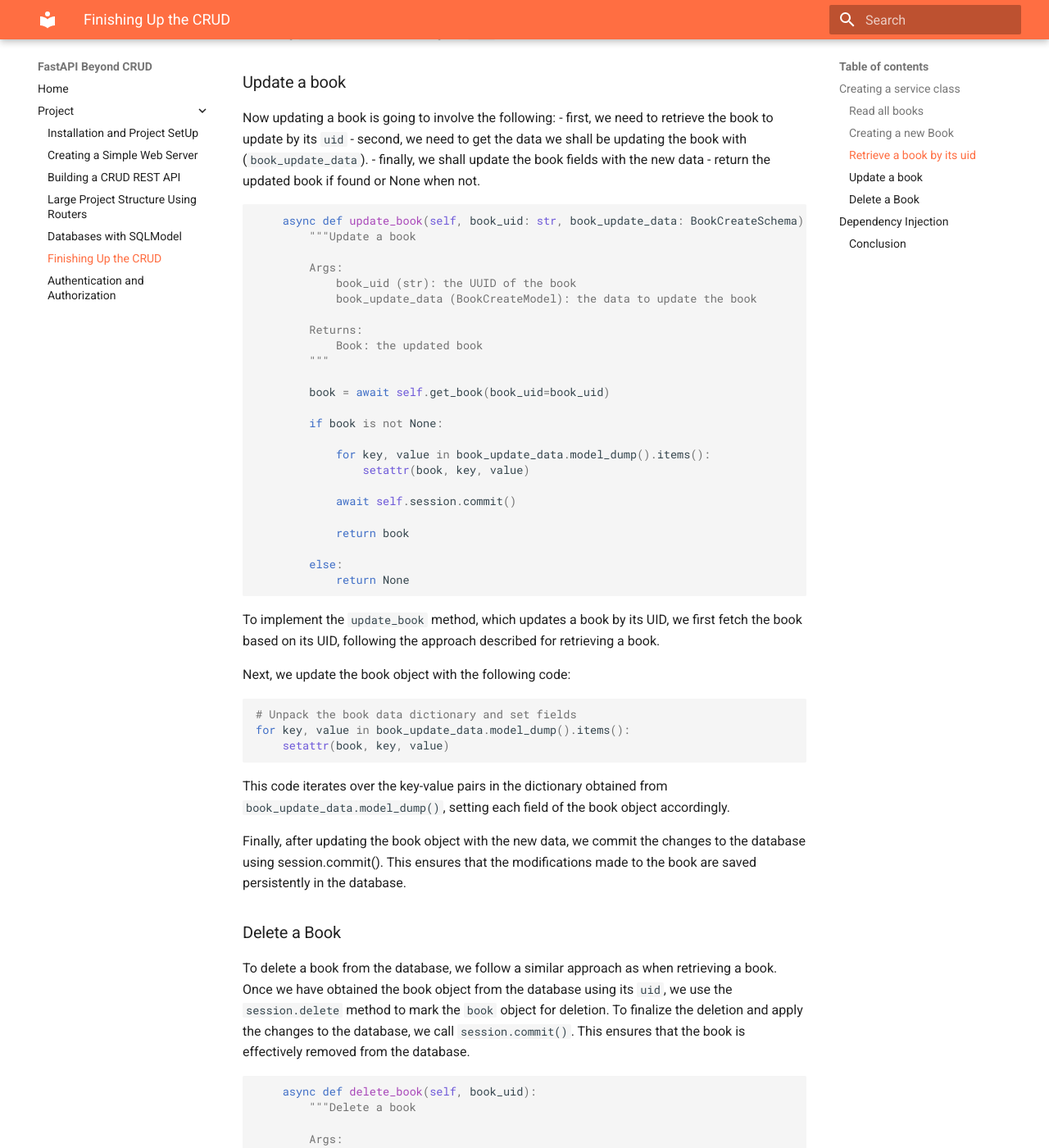
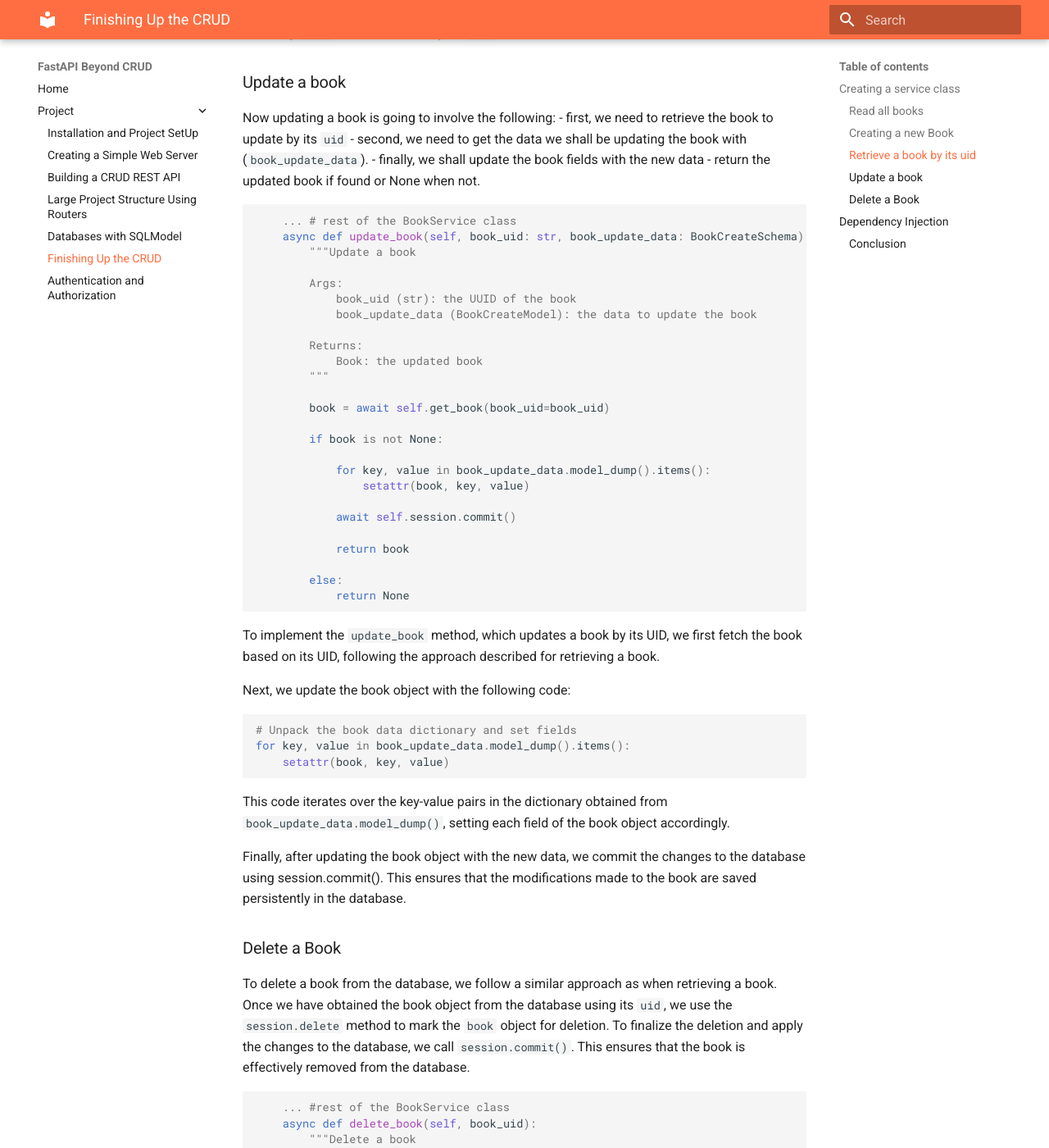
Before and after one commit to jod35/fastapi-beyond-crud-docs, an MkDocs documentation site: the page built from docs/chapter6.md, in a window 1280 px wide and 1400 px high, scrolled down 3357 px. Shown: the whole window at 82% size. Built offline with MkDocs 1.6.1 and Material for MkDocs 9.7.7, drawn with Linux system fonts in a browser that asks for light colours.

Commit message:
edit chapter 5, add modifications to CRUD

````diff
--- a/docs/chapter6.md
+++ b/docs/chapter6.md
@@ -140,6 +140,7 @@ Now updating a book is going to involve the following:
 
 
 ```python
+    ... # rest of the BookService class
     async def update_book(self, book_uid: str, book_update_data: BookCreateSchema):
         """Update a book
 
@@ -186,6 +187,7 @@ Finally, after updating the book object with the new data, we commit the changes
 To delete a book from the database, we follow a similar approach as when retrieving a book. Once we have obtained the book object from the database using its `uid`, we use the `session.delete` method to mark the `book` object for deletion. To finalize the deletion and apply the changes to the database, we call `session.commit()`. This ensures that the book is effectively removed from the database.
 
 ```python
+    ... #rest of the BookService class
     async def delete_book(self, book_uid):
         """Delete a book
 
````
Also changed, not shown: site/chapter6/index.html, site/search/search_index.json.
